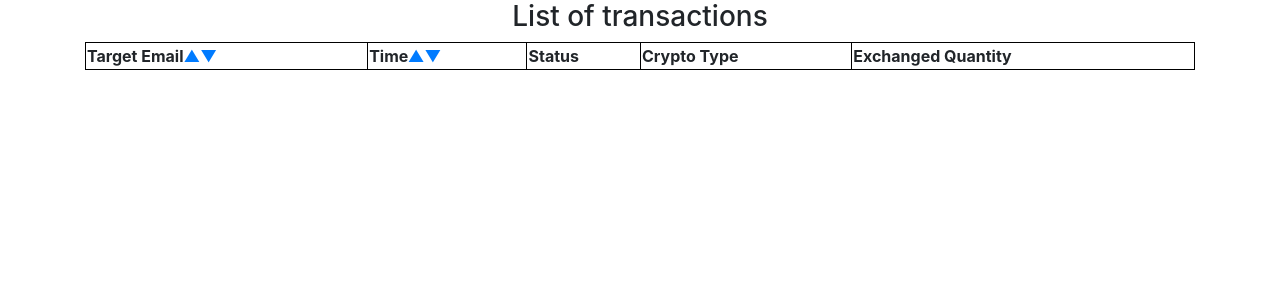
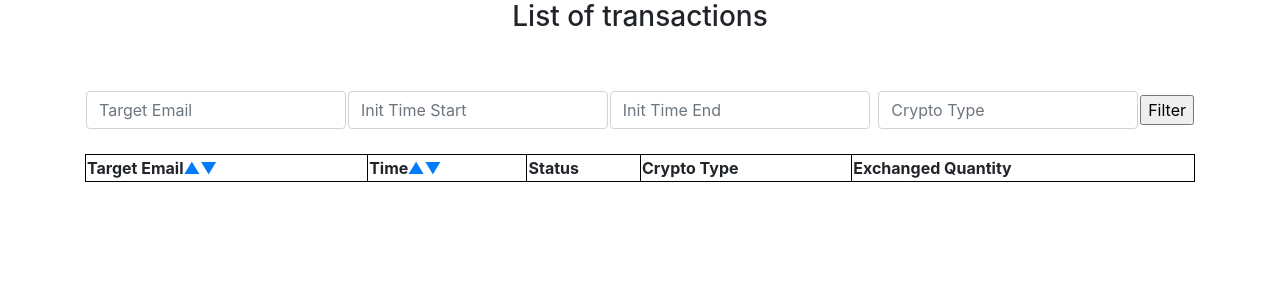
Before and after one commit to Jxis/CryptoBanka, a Flask app: template UI/templates/transactionsTable.html in a window 1280 px wide. Shown: the part 56-356 px from the top of the page. Run offline with Flask 2, Linux system fonts and the light colour scheme; the template is opened without the code that fills it, so the values that code supplies are empty; some libraries are stand-ins or nearby versions.

Commit message:
Added filter functionality for transactions

```diff
--- a/ENGINE/main.py
+++ b/ENGINE/main.py
@@ -7,7 +7,7 @@ from tkinter.filedialog import SaveFileDialog
 from xmlrpc.client import DateTime
 from flask import Flask
 from requests.api import get
-from datetime import datetime
+from datetime import date, datetime
 import random
 import hashlib, binascii
 import sha3
@@ -413,6 +413,67 @@ def TransSortByTime():
 
     return json_string
 
+@app.route('/filterTransactions', methods=['POST'])
+def filterTransactions():
+    content = flask.request.json
+    email = content['email']
+    targetEmail = content['targetEmail']
+    initTimeStart1 = content['initTimeStart']
+    initTimeEnd1 = content['initTimeEnd']
+    crypto = content['crypto']
+
+    lista = AllTransactionsForTargerUser(email)
+
+    newList = []
+
+    if targetEmail != "" and initTimeStart1 != "" and initTimeEnd1 != "" and crypto != "":
+        initTimeStart = datetime.strptime(initTimeStart1, '%Y-%m-%d %H:%M:%S')
+        initTimeEnd = datetime.strptime(initTimeEnd1, '%Y-%m-%d %H:%M:%S')
+        for t in lista:
+            if t.targetEmail == targetEmail and t.initTime >= initTimeStart and t.initTime <= initTimeEnd and t.cryptoType == crypto:
+                newList.append(t)
+
+    elif targetEmail == "" and initTimeStart1 != "" and initTimeEnd1 != "" and crypto == "":
+        initTimeStart = datetime.strptime(initTimeStart1, '%Y-%m-%d %H:%M:%S')
+        initTimeEnd = datetime.strptime(initTimeEnd1, '%Y-%m-%d %H:%M:%S')
+        for t in lista:
+            if t.initTime >= initTimeStart and t.initTime <= initTimeEnd:
+                newList.append(t)
+
+    elif targetEmail != "" and initTimeStart1 == "" and initTimeEnd1 == "" and crypto == "":
+        for t in lista:
+            if t.targetEmail == targetEmail:
+                newList.append(t)
+
+    elif targetEmail == "" and initTimeStart1 == "" and initTimeEnd1 == "" and crypto != "":
+        for t in lista:
+            if t.cryptoType == crypto:
+                newList.append(t)
+
+    elif targetEmail != "" and initTimeStart1 == "" and initTimeEnd1 == "" and crypto != "":
+        for t in lista:
+            if t.cryptoType == crypto and t.targetEmail == targetEmail:
+                newList.append(t)
+
+    elif targetEmail != "" and initTimeStart1 != "" and initTimeEnd1 != "" and crypto == "":
+        initTimeStart = datetime.strptime(initTimeStart1, '%Y-%m-%d %H:%M:%S')
+        initTimeEnd = datetime.strptime(initTimeEnd1, '%Y-%m-%d %H:%M:%S')
+        for t in lista:
+            if t.targetEmail == targetEmail and t.initTime >= initTimeStart and t.initTime <= initTimeEnd:
+                newList.append(t)
+
+    elif targetEmail == "" and initTimeStart1 != "" and initTimeEnd1 != "" and crypto != "":
+        initTimeStart = datetime.strptime(initTimeStart1, '%Y-%m-%d %H:%M:%S')
+        initTimeEnd = datetime.strptime(initTimeEnd1, '%Y-%m-%d %H:%M:%S')
+        for t in lista:
+            if t.cryptoType == crypto and t.initTime >= initTimeStart and t.initTime <= initTimeEnd:
+                newList.append(t)
+
+    object_schema = TransactionSchema()
+    json_string = object_schema.dumps(newList, many=True)
+
+    return json_string
+
 if __name__ == "__main__":
     setattr(session, "sortTargetEmail", "False")
     setattr(session, "sortTime", "False")
--- a/UI/templates/transactionsTable.html
+++ b/UI/templates/transactionsTable.html
@@ -2,7 +2,20 @@
 
 {% block content %}
 
-<h3 align="center">List of transactions</h3>
+<h3 align="center">List of transactions</h3><br><br>
+
+<form method="POST" action="/filterTransactions">
+    <table>
+        <tr>
+            <td><input type="text" class="form-control" id="targetEmail" name="targetEmail" placeholder="Target Email"></td>
+            <td><input type="datetime" class="form-control" id="initTimeStart" name="initTimeStart" placeholder="Init Time Start"></td>
+            <td><input type="datetime" class="form-control" id="initTimeEnd" name="initTimeEnd" placeholder="Init Time End"></td>
+            <td>&nbsp;</td>
+            <td><input type="text" class="form-control" id="crypto" name="crypto" placeholder="Crypto Type"></td>
+            <td><input type="submit" value="Filter"></td>
+        </tr>
+    </table><br>
+</form>
 
 <table style="width: 100%; border: 1px solid black;">
     <tr>
```
Also changed, not shown: UI/main.py (+40 -0 lines).
